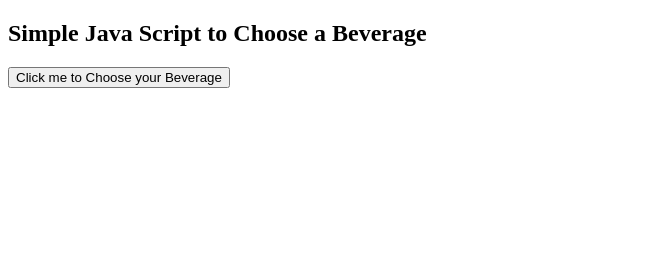
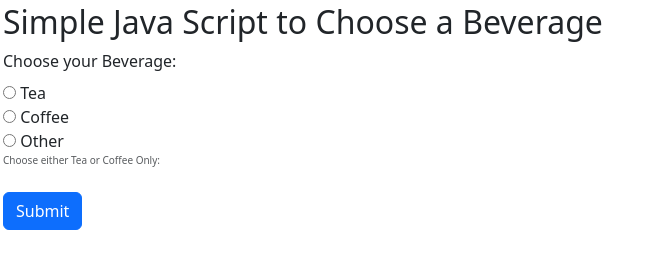
Before and after one commit to egateri/beverage, a plain HTML site: page index.html in a window 1280 px wide. Shown: the whole page, without its empty margins (0-662 px from the left). Drawn offline with nearby package versions, Linux system fonts and the light colour scheme.

Commit message:
Display on the web

```diff
--- a/index.html
+++ b/index.html
@@ -1,22 +1,47 @@
+
 <!DOCTYPE html>
 <html lang="en">
 <head>
-    <meta charset="UTF-8" />
-    <meta http-equiv="X-UA-Compatible" content="IE=edge" />
-    <meta name="viewport" content="width=device-width, initial-scale=1.0" />
-    <title>Beverage Choice</title>
+  <meta charset="UTF-8">
+  <meta http-equiv="X-UA-Compatible" content="IE=edge">
+  <meta name="viewport" content="width=device-width, initial-scale=1.0">
+  <link
+      href="https://cdn.jsdelivr.net/npm/bootstrap@5.3.0-alpha1/dist/css/bootstrap.min.css"
+      rel="stylesheet"
+      integrity="sha384-GLhlTQ8iRABdZLl6O3oVMWSktQOp6b7In1Zl3/Jr59b6EGGoI1aFkw7cmDA6j6gD"
+      crossorigin="anonymous"
+    />
+  <link rel="stylesheet" href="main.css">
+  <title>Java Script</title>
 </head>
 <body>
-    <h2 id="demo">Simple Java Script to Choose a Beverage</h2>
-    <button id="button" onclick="main()">Click me to Choose your Beverage</button>
-    <script src="script.js"></script>
+
+<h2>Simple Java Script to Choose a Beverage</h2>
+<h1 id="test"></h1>
+<div id="myDIV">
+    <form id="form">
+        <label for="Gender" class="form-label">Choose your Beverage:</label><br />
+        <input type="radio"id="tea" name="beverage" value="tea"  />
+        <label for="tea">Tea</label><br />
+       <input type="radio" id="coffee" name="beverage" value="coffee" />
+       <label for="Coffee">Coffee</label><br />
+       <input type="radio" id="other" name="beverage" value="other" />
+       <label for="other">Other</label>
        <br>
-    <style>
-      #form { display: none }
-      </style>
+       <div id="" class="form-text">
+        Choose either Tea or Coffee Only:
+      </div>
+  </form> <br>
+<button onclick="main()" class="btn btn-primary h6">Submit</button>
+</div>
+<div id="myDIV2">
+
 <form id ="form" action="index.html">
-      <button type="submit">Try Another Chance ?</button>
+    <button type="submit" class="btn btn-primary h6">Another Choice?</button>
    </form>
+</div>
+<script src="script.js">
+</script>
 
 </body>
 </html>
--- /dev/null
+++ b/main.css
@@ -0,0 +1,26 @@
+
+body {
+
+    margin:0;
+    box-sizing: border-box;
+    padding: 3px;
+}
+
+#myDIV {
+    /* width: 100%;
+    padding: 50px 0;
+    text-align: center;
+    background-color: lightblue;
+    margin-top: 20px; */
+  }
+  #myDIV2 {
+
+    display:none;
+  }
+  .form-text {
+    font-size: x-small;
+    color: f2f2f2;
+    text-align: left;
+    margin: 0;
+    padding: 0;
+  }
--- a/script.js
+++ b/script.js
@@ -1,30 +1,62 @@
 const main = () => {
-  let choice = null;
-
-  choice = prompt("Will you take  Tea or Coffe?");
-
-  choice = choice.toLocaleLowerCase();
+  var x = document.getElementById("myDIV");
+  var y = document.getElementById("myDIV2");
+  const d = new Date();
+  const listOfDays = [
+    "Sunday",
+    "Monday",
+    "Tuesday",
+    "Wendsday",
+    "Thursday",
+    "Friday",
+    "Saturday",
+  ];
+  var day = d.getDay();
+  var choice = null;
+  var dayOfWeek = listOfDays[day];
+  choice = checkBeverageChoice();
 
   if (choice === "tea") {
-    document.getElementById("demo").innerHTML = "You chose Tea";
-    document.getElementById("demo").style.color = "green";
-    document.getElementById("button").style.display = 'none';
-    document.getElementById("form").style.display = 'block';
+    let response = null;
 
-    //alert("Tea");
+    if (x.style.display === "none") {
+      x.style.display = "block";
+      y.style.display = "none";
+    } else {
+      x.style.display = "none";
+      y.style.display = "block";
+      document.getElementById("test").style.color = "green";
+      document.getElementById("test").innerHTML =
+        "Today is " + dayOfWeek + ".You chose Tea";
+    }
   } else if (choice === "coffee") {
-    document.getElementById("demo").innerHTML = "You chose Cofee";
-    document.getElementById("demo").style.color = "green";
-    document.getElementById("button").style.display = 'none'
-    document.getElementById("form").style.display = 'block';
-    //alert("coffe");
+    if (x.style.display === "none") {
+      x.style.display = "block";
+      y.style.display = "none";
+    } else {
+      x.style.display = "none";
+      y.style.display = "block";
+      document.getElementById("test").style.color = "Brown";
+      document.getElementById("test").innerHTML =
+        "Today is " + dayOfWeek + ".You chose Coffee";
+    }
   } else {
-    document.getElementById("demo").innerHTML =
-      "Please chose either Tea or Cofee";
-      document.getElementById("demo").style.color = "red";
-      document.getElementById("button").style.display = 'none'
-      document.getElementById("form").style.display = 'block';
 
-    // alert("Error: Choose tea or coffee");
+    document.getElementById("test").style.color = "red";
+    document.getElementById("test").innerHTML = "Choose Tea or Coffee!";
+  }
+
+  function checkBeverageChoice() {
+    let beverageChoice = null;
+
+    if (document.getElementById("tea").checked === true) {
+      beverageChoice = "tea";
+      return beverageChoice;
+    } else if (document.getElementById("coffee").checked === true) {
+      beverageChoice = "coffee";
+      return beverageChoice;
+    } else {
+      return null;
+    }
   }
 };
```
Lines whose indentation alone changed are shown as unchanged.
